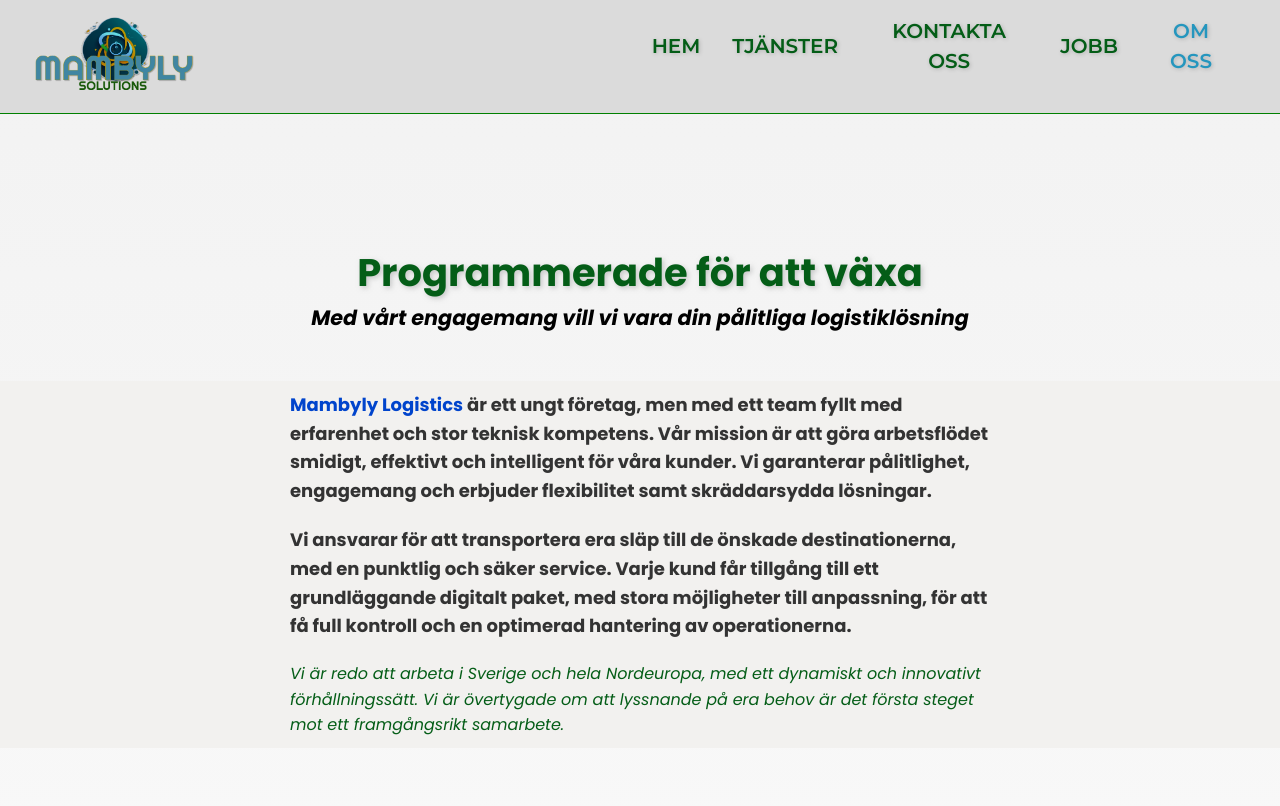
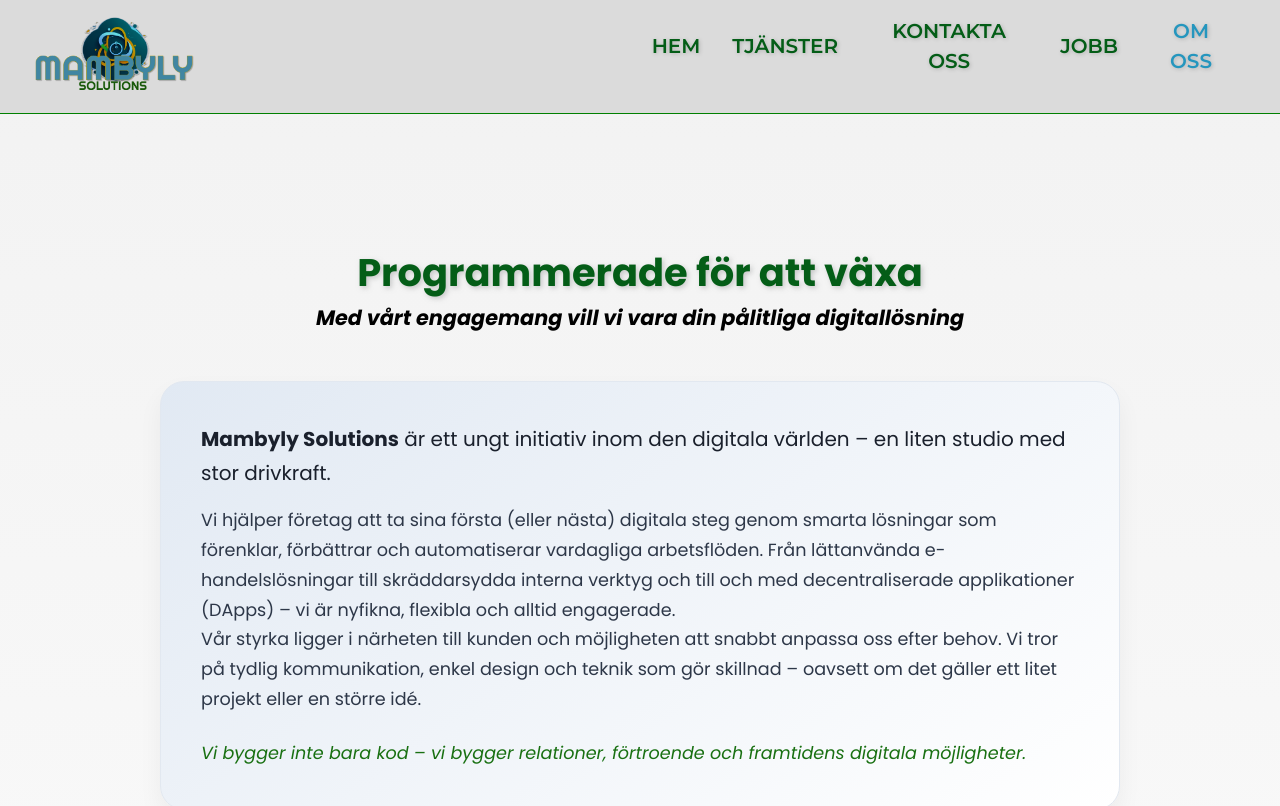
Before and after one commit to Emadenni/MambyLy-logistics-frontend, a React (Vite) app: page /omOss in a window 1280 px wide. Shown: the top 806 px of the page. Built offline with nearby package versions, Linux system fonts and the light colour scheme.

Commit message:
styled about us page and changed text contents

```diff
--- a/src/components/ContactsListBox/contactsListBox.scss
+++ b/src/components/ContactsListBox/contactsListBox.scss
@@ -4,7 +4,7 @@
 
 .contact-box {
   @include flexbox(column, center, center);
-  padding: 2rem;
+
   text-align: center;
   gap: 1rem;
   width: 100%;
@@ -14,12 +14,17 @@
   @include flexbox(row, center, center);
   padding: 0;
   width: 100%;
-  /* background-color: rgb(210, 206, 182); */
+  background-color: rgb(247, 244, 230);
+
+  @media (max-width: 545px) {
+    @include flexbox(column, center, center);
+  }
 }
 
 .contact-box .MuiListItem-root {
   @include flexbox(row, center, center);
   padding: 0.5rem 0;
+
 
 }
 
--- a/src/components/data/slides.tsx
+++ b/src/components/data/slides.tsx
@@ -2,7 +2,7 @@ import qualityIcon from "../../assets/images/carousel/quality.png";
 import timeIcon from "../../assets/images/carousel/time.png";
 import customerIcon from "../../assets/images/carousel/customer.png";
 import futureIcon from "../../assets/images/carousel/future.png";
-
+import React from "react";
 
 export interface Slide {
   text: JSX.Element;
@@ -11,19 +11,19 @@ export interface Slide {
 
 export const slides: Slide[] = [
   {
-    text: <>Varje kilometer vi kör är ett åtagande för excellens: <strong>pålitlighet</strong> och <strong>säkerhet</strong> utan kompromisser.</>,
+    text: <>Varje digital lösning vi skapar bygger på <strong>pålitlighet</strong> och <strong>effektivitet</strong> för att optimera ditt arbetsflöde.</>,
     icon: qualityIcon,
   },
   {
-    text: <><strong>Tid</strong> är värdefullt: vi arbetar varje dag för att garantera en <strong>felfri punktlighet</strong>.</>,
+    text: <><strong>Tid</strong> är avgörande: vi levererar snabba och exakta lösningar som effektiviserar din verksamhet.</>,
     icon: timeIcon,
   },
   {
-    text: <>Vi transporterar inte bara varor, utan <strong>förtroende</strong>: <strong>skräddarsydda lösningar</strong> för varje behov.</>,
+    text: <>Vi skapar inte bara system, vi bygger <strong>relationer</strong>: <strong>anpassade digitala lösningar</strong> för ditt företag.</>,
     icon: customerIcon,
   },
   {
-    text: <>År av <strong>erfarenhet</strong>, men blicken mot <strong>framtiden</strong>: vi utvecklas ständigt för att ge dig det bästa.</>,
+    text: <>Med <strong>innovation</strong> och <strong>erfarenhet</strong>: vi utvecklar ständigt nya teknologier för att hålla dig i framkant.</>,
     icon: futureIcon,
   }
 ];
--- a/src/pages/AboutUs/AboutUs.tsx
+++ b/src/pages/AboutUs/AboutUs.tsx
@@ -12,26 +12,31 @@ const AboutUs: React.FC = () => {
         <div className="aboutUs_container">
           <TitleBox
             title="Programmerade för att växa"
-            subTitle="Med vårt engagemang vill vi vara din pålitliga logistiklösning"
+            subTitle="Med vårt engagemang vill vi vara din pålitliga digitallösning"
           />
-          <div className="aboutUs_container__main-text">
-            <p>
-              <strong>Mambyly Logistics</strong> är ett ungt företag, men med ett team fyllt med erfarenhet och stor
-              teknisk kompetens. Vår mission är att göra arbetsflödet smidigt, effektivt och intelligent för våra
-              kunder. Vi garanterar pålitlighet, engagemang och erbjuder flexibilitet samt skräddarsydda lösningar.
-            </p>
-            <div className="aboutUs_container__secondary-text">
-              <p>
-                Vi ansvarar för att transportera era släp till de önskade destinationerna, med en punktlig och säker
-                service. Varje kund får tillgång till ett grundläggande digitalt paket, med stora möjligheter till
-                anpassning, för att få full kontroll och en optimerad hantering av operationerna.
-              </p>
-              <p>
-                Vi är redo att arbeta i Sverige och hela Nordeuropa, med ett dynamiskt och innovativt förhållningssätt.
-                Vi är övertygade om att lyssnande på era behov är det första steget mot ett framgångsrikt samarbete.
-              </p>
-            </div>
-          </div>
+   <div className="aboutUs_intro-card">
+  <div className="aboutUs_intro-card__content">
+    <p className="aboutUs_intro-card__lead">
+      <strong>Mambyly Solutions</strong> är ett ungt initiativ inom den digitala världen – en liten studio med stor
+      drivkraft.
+    </p>
+    <p>
+      Vi hjälper företag att ta sina första (eller nästa) digitala steg genom smarta lösningar som förenklar, förbättrar
+      och automatiserar vardagliga arbetsflöden. Från lättanvända e-handelslösningar till skräddarsydda interna verktyg
+      och till och med decentraliserade applikationer (DApps) – vi är nyfikna, flexibla och alltid engagerade.
+    </p>
+    <p>
+      Vår styrka ligger i närheten till kunden och möjligheten att snabbt anpassa oss efter behov. Vi tror på tydlig
+      kommunikation, enkel design och teknik som gör skillnad – oavsett om det gäller ett litet projekt eller en större
+      idé.
+    </p>
+    <p className="aboutUs_intro-card__closing">
+      Vi bygger inte bara kod – vi bygger relationer, förtroende och framtidens digitala möjligheter.
+    </p>
+  </div>
+</div>
+
+
           <Carousel />
           <ContactsListBox />{" "}
         </div>
--- a/src/pages/AboutUs/aboutUs.scss
+++ b/src/pages/AboutUs/aboutUs.scss
@@ -68,3 +68,36 @@
 .aboutUs_wrapper {
   background: linear-gradient(to bottom, #f2f2f2, #ffffff);
 }
+
+.aboutUs_intro-card {
+  background: linear-gradient(145deg, #e1e9f3, #ffffff);
+  border: 1px solid #e2e8f0;
+  border-radius: 1.5rem;
+  padding: 2.5rem;
+  box-shadow: 0 12px 24px rgba(0, 0, 0, 0.05);
+  max-width: 960px;
+  margin: 0 auto 3rem auto;
+  transition: all 0.3s ease;
+
+  &:hover {
+    box-shadow: 0 16px 32px rgba(0, 0, 0, 0.08);
+  }
+
+  &__content {
+    color: #2d3748;
+    font-size: 1.1rem;
+    line-height: 1.7;
+  }
+
+  &__lead {
+    font-size: 1.25rem;
+    color: #1a202c;
+    margin-bottom: 1rem;
+  }
+
+  &__closing {
+    font-style: italic;
+    margin-top: 1.5rem;
+    color: #197012;
+  }
+}
```
